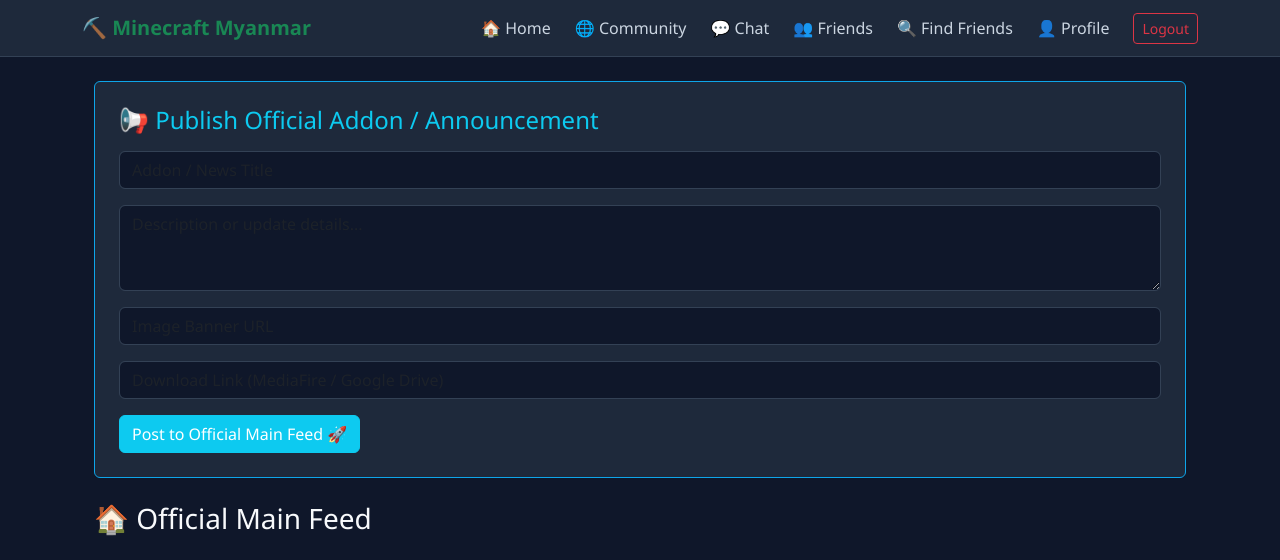
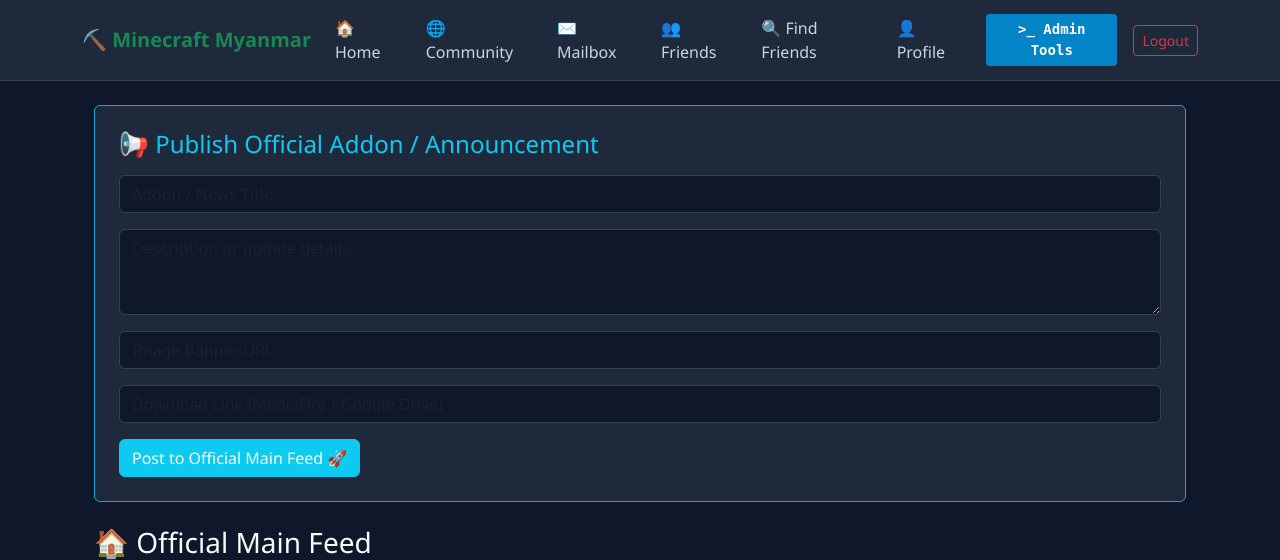
Before and after one commit to heinth123/minecraft-portal-, a Flask app: page / in a window 1280 px wide. Shown: the top 560 px of the page. Run offline with Flask 3, Linux system fonts and the light colour scheme; a user stored in the database is signed in.

Commit message:
Add admin button with glow effect to base template

```diff
--- a/templates/base.html
+++ b/templates/base.html
@@ -44,6 +44,17 @@
             border-color: #334155;
             color: #f8fafc;
         }
+        /* Custom Admin Button Glow Effect */
+        .btn-admin {
+            background-color: #0284c7;
+            color: #ffffff;
+            font-family: monospace;
+            font-weight: bold;
+        }
+        .btn-admin:hover {
+            background-color: #0369a1;
+            color: #ffffff;
+        }
     </style>
 </head>
 <body>
@@ -64,11 +75,12 @@
                         <li class="nav-item">
                             <a class="nav-link" href="{{ url_for('community') }}">🌐 Community</a>
                         </li>
+
+                        <!-- ✉️ MAILBOX / CHAT LINK -->
                         <li class="nav-item">
-                            <a class="nav-link" href="{{ url_for('chat') }}">💬 Chat</a>
+                            <a class="nav-link" href="{{ url_for('chat') }}">✉️ Mailbox</a>
                         </li>
 
-                        <!-- NEW FRIEND LINKS HERE! 👇 -->
                         <li class="nav-item">
                             <a class="nav-link" href="{{ url_for('friends_list') }}">👥 Friends</a>
                         </li>
@@ -79,6 +91,16 @@
                         <li class="nav-item">
                             <a class="nav-link" href="{{ url_for('profile', username=current_user.username) }}">👤 Profile</a>
                         </li>
+
+                        <!-- >_ ADMIN OVERRIDE BUTTON (Shows ONLY for Admin accounts) -->
+                        {% if current_user.is_admin %}
+                            <li class="nav-item ms-1">
+                                <a class="btn btn-admin btn-sm" href="{{ url_for('profile', username=current_user.username) }}">
+                                    &gt;_ Admin Tools
+                                </a>
+                            </li>
+                        {% endif %}
+
                         <li class="nav-item ms-2">
                             <a class="btn btn-outline-danger btn-sm" href="{{ url_for('logout') }}">Logout</a>
                         </li>
```
